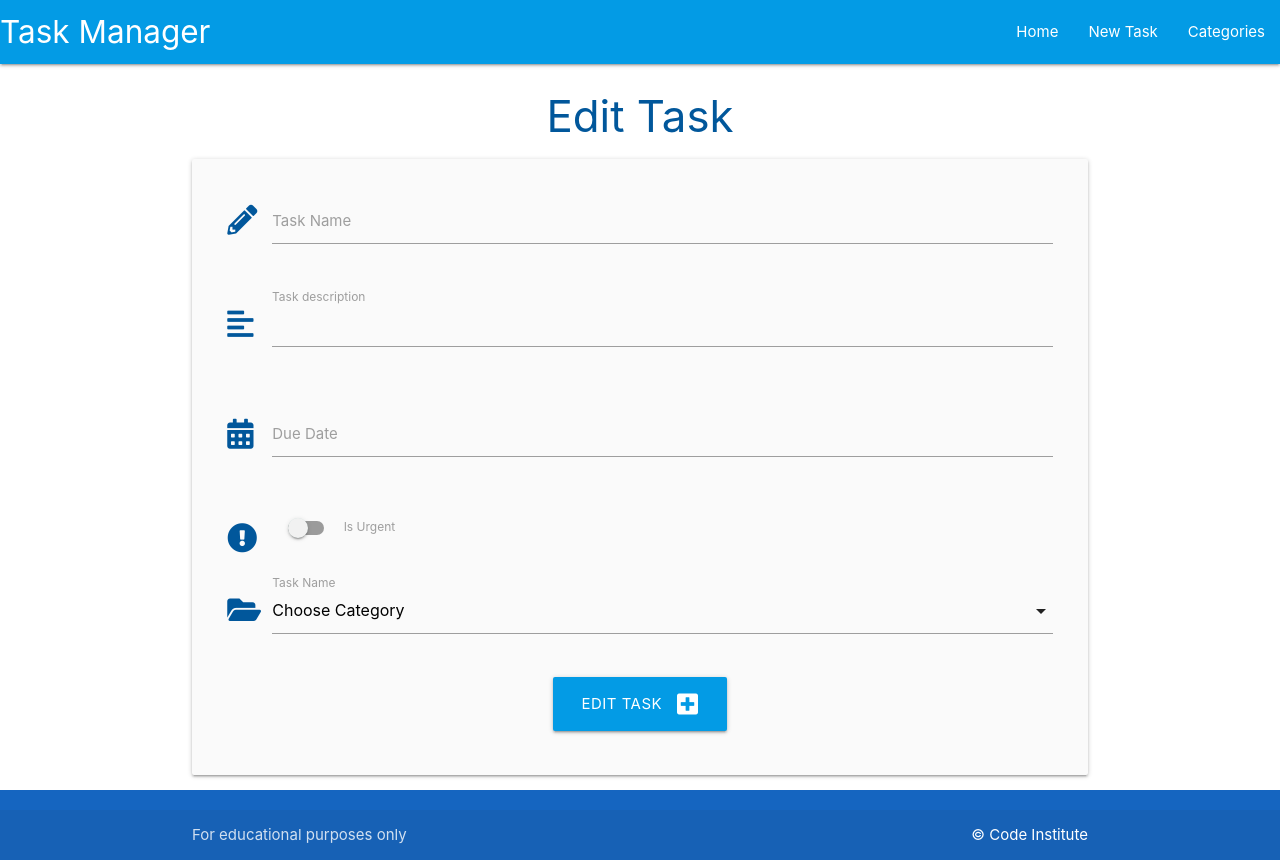
After one commit to kera-cudmore/sqlalchemy-flask-task-manager, a Flask app: template taskmanager/templates/edit_task.html in a window 1280 px wide. The commit adds this page. Run offline with Flask 2, Linux system fonts and the light colour scheme; the template is opened without the code that fills it, so the values that code supplies are empty.

Commit message:
added in edit task functionality and button

```diff
--- /dev/null
+++ b/taskmanager/templates/edit_task.html
@@ -0,0 +1,88 @@
+{% extends "base.html" %} {% block content %}
+
+<h3 class="light-blue-text text-darken-4 center-align">Edit Task</h3>
+
+<div class="row card-panel grey lighten-5">
+    <form class="col s12" method="POST" action="{{ url_for('edit_task', task_id=task.id) }}">
+
+        <!-- task_name -->
+        <div class="row">
+            <div class="input-field col s12">
+                <i
+                    class="fas fa-pencil-alt prefix light-blue-text text-darken-4"></i>
+                <input id="task_name" name="task_name" minlength="5"
+                    maxlength="50" type="text" class="validate" required />
+                <label for="task_name">Task Name</label>
+            </div>
+        </div>
+
+        <!-- task_description -->
+        <div class="row">
+            <div class="input-field col s12">
+                <i
+                    class="fas fa-align-left prefix light-blue-text text-darken-4"></i>
+                <textarea id="task_description" name="task_description"
+                    minlength="5" maxlength="200" type="text"
+                    class="materialize-textarea validate" required>
+        </textarea>
+                <label for="task_description">Task description</label>
+            </div>
+        </div>
+
+        <!-- due_date -->
+        <div class="row">
+            <div class="input-field col s12">
+                <i
+                    class="fas fa-calendar-alt prefix light-blue-text text-darken-4"></i>
+                <input id="due_date" name="due_date" type="text"
+                    class="datepicker validate" required />
+                <label for="due_date">Due Date</label>
+            </div>
+        </div>
+
+        <!-- is_urgent -->
+        <div class="row">
+            <div class="input-field col s12">
+                <div class="switch">
+                    <i class="fas fa-exclamation-circle prefix light-blue-text text-darken-4"></i>
+                    <label for="is_urgent">
+                        <input id="is_urgent" name="is_urgent" type="checkbox" />
+                        <span class="lever"></span>
+                        Is Urgent
+                    </label>
+                </div>
+            </div>
+        </div>
+
+        <!-- category_id -->
+        <div class="row">
+            <div class="input-field col s12">
+                <i
+                    class="fas fa-folder-open prefix light-blue-text text-darken-4"></i>
+                <select id="category_id" name="category_id" class="validate" required>
+                    <option value="" disabled selected>Choose Category</option>
+                    {% for category in categories %}
+                        <option value="{{ category.id }}">{{ category.category_name }}</option>
+                    {% endfor %}
+                </select>
+                <label for="task_name">Task Name</label>
+            </div>
+        </div>
+
+
+
+
+
+        <!-- Submit Button -->
+        <div class="row">
+            <div class="col s12 center-align">
+                <button type="submit" class="btn-large light-blue darken-1">
+                    Edit Task <i class="fas fa-plus-square right"></i>
+                </button>
+            </div>
+        </div>
+
+    </form>
+</div>
+
+{% endblock %}
--- a/taskmanager/templates/tasks.html
+++ b/taskmanager/templates/tasks.html
@@ -28,6 +28,10 @@
           <div class="collapsible-body">
               <strong>{{ task.category }}</strong>
               <p>{{ task.task_description }}</p>
+              <p>
+                <a href="{{ url_for('edit_task', task_id=task.id) }}" class="btn green accent-4">Edit</a>
+
+              </p>
           </div>
         </li>
         {% endfor %}
```
Also changed, not shown: taskmanager/routes.py (+20 -1 lines).
